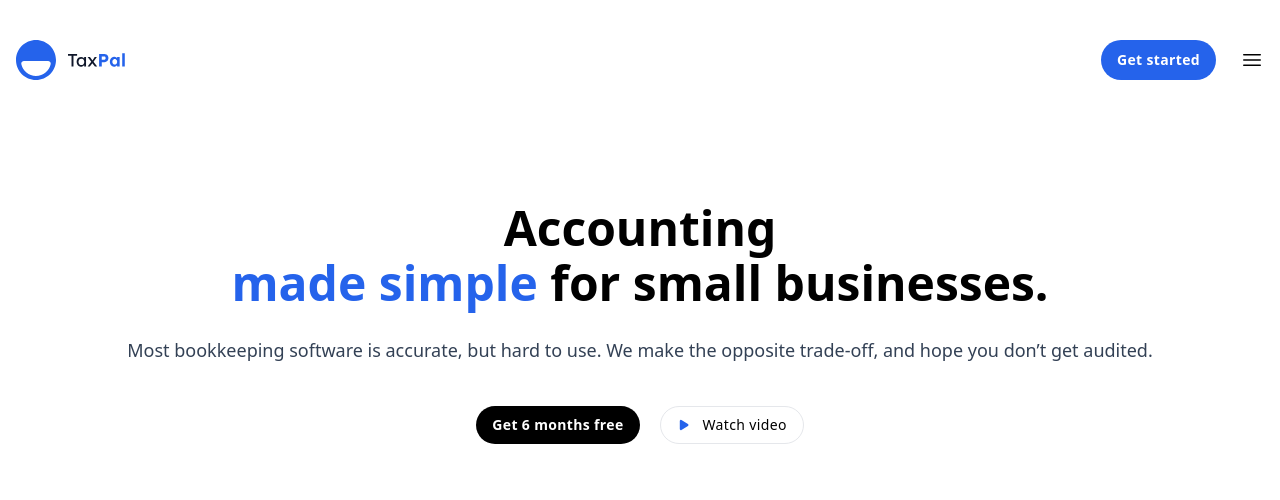
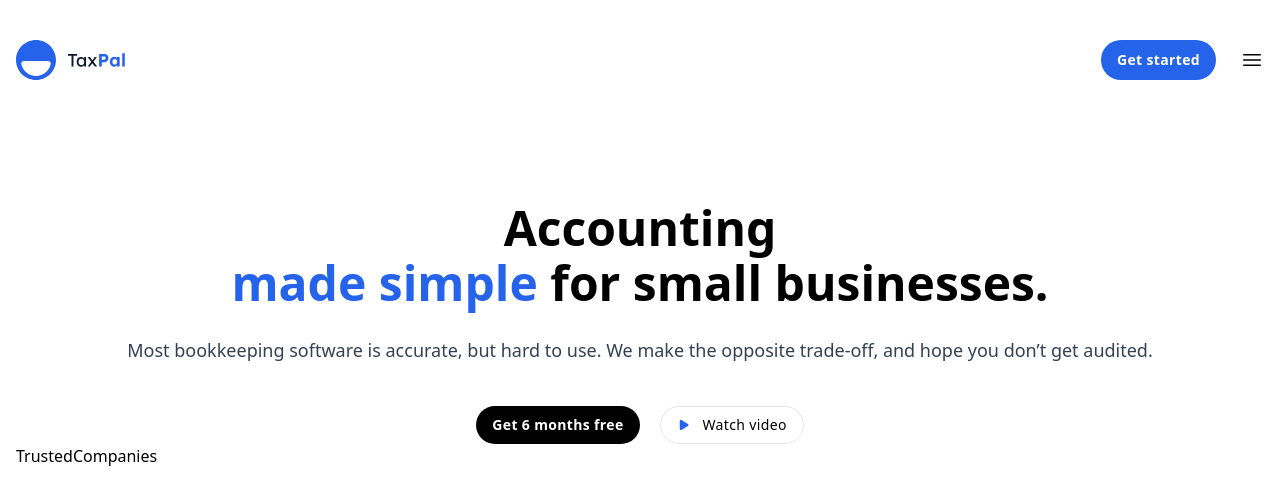
Before and after one commit to amine-omari/Taxpal-clone, a Next.js app: page / in a window 1280 px wide. Shown: the top 500 px of the page. Built offline with nearby package versions, Linux system fonts and the light colour scheme.

Commit message:
feat: import TrustedCompanies component to FirstSection component

```diff
--- a/components/FirstSection.jsx
+++ b/components/FirstSection.jsx
@@ -1,6 +1,7 @@
 import Play from "@/icons/Play";
 import Link from "next/link";
 import React from "react";
+import TrustedCompanies from "./TrustedCompanies";
 
 const FirstSection = () => {
   const buttonStyle = [
@@ -43,6 +44,7 @@ const FirstSection = () => {
           ))}
         </div>
       </div>
+      <TrustedCompanies />
     </section>
   );
 };
```
